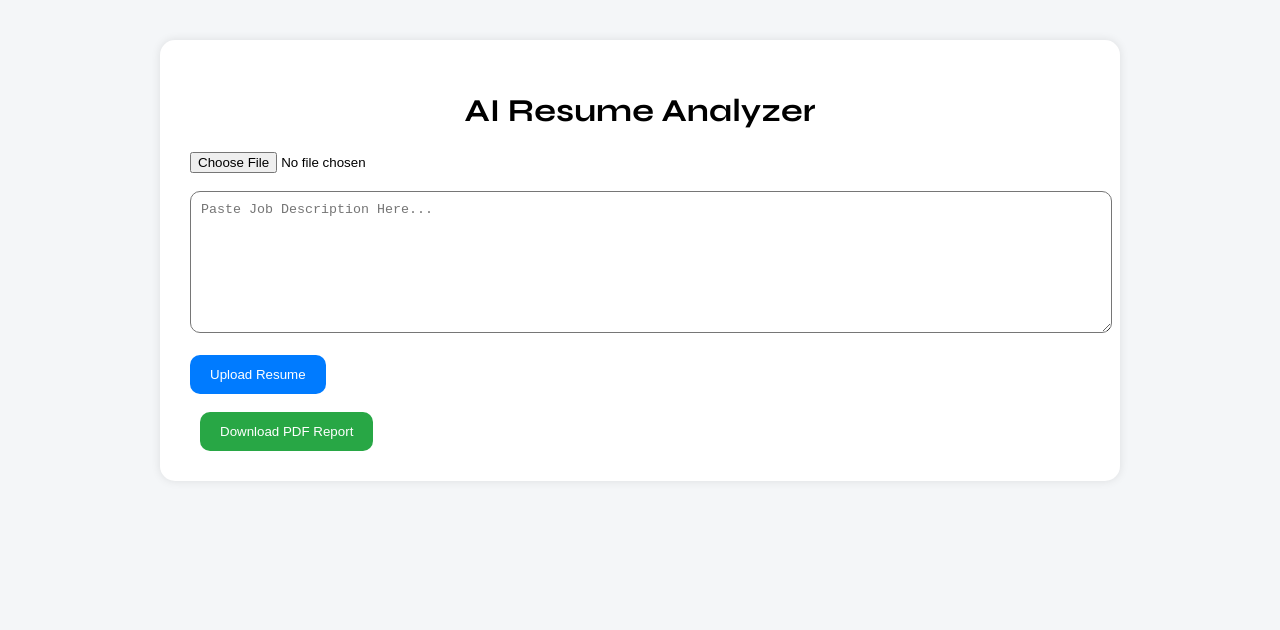
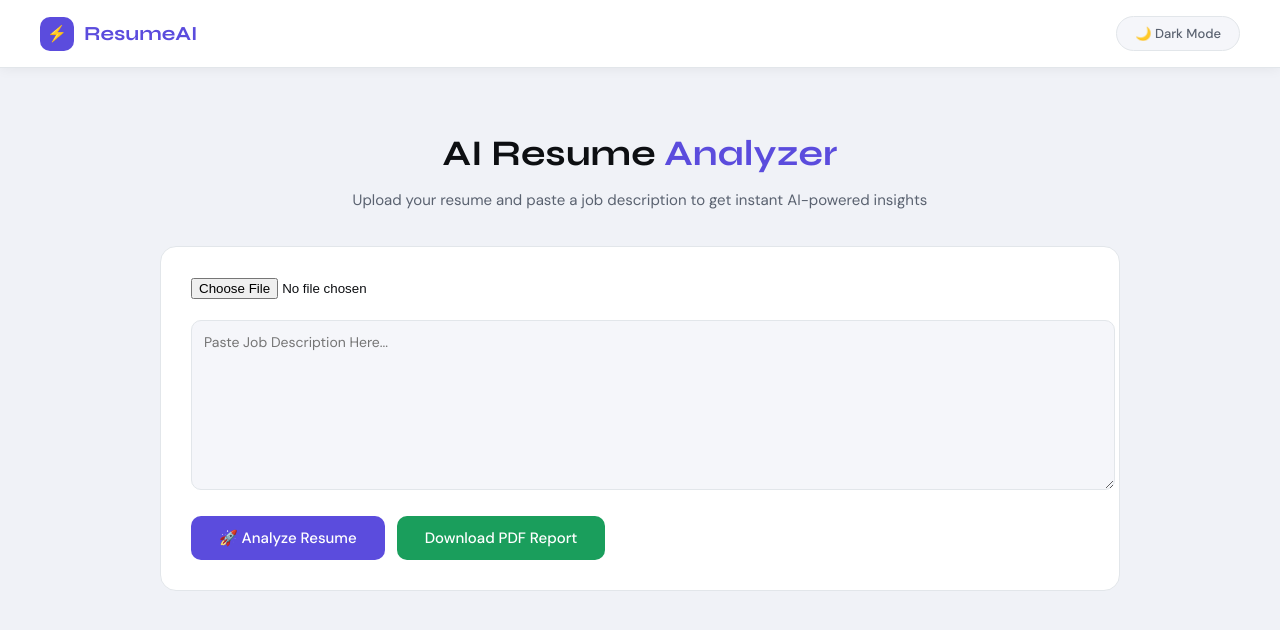
Before and after one commit to Siddhitapase20/AI-Resume-Analyzer-Job-Match-Platform-, a React (Create React App) app in the folder frontend/: page / in a window 1280 px wide. Shown: the top 630 px of the page. Built offline with nearby package versions, Linux system fonts and the light colour scheme.

Commit message:
better ui with dark mode toggle button

```diff
--- a/frontend/src/App.js
+++ b/frontend/src/App.js
@@ -29,7 +29,7 @@ function App() {
   const [aiResponse,setAiResponse]=useState("");
   const leftMargin = 15;
   const rightWidth=180;
-
+  const [theme,setTheme]=useState("light");
   const chartData={
     labels:["Matched Skills","Missing Skills"],
     datasets:[
@@ -40,6 +40,11 @@ function App() {
         borderWidth:1
       }
     ]
+  };
+  const toggleTheme=()=>{
+    const next=theme==='light'?'dark':'light';
+    setTheme(next);
+    document.documentElement.setAttribute("data-theme",next);
   };
   const handleUpload = async () => {
     if(!file){
@@ -199,256 +204,315 @@ doc.save("resume_analysis_report.pdf");
     <div>
       <style>{`@import url('https://fonts.googleapis.com/css2?family=Syne:wght@700&family=DM+Sans:wght@400;500&display=swap');
       :root{
-      --accent:#5b4cdd;
-      --bg:#f7f8fa;
-      --surface:#ffffff;
-      --text:#0d0f12;
+      --accent: #5b4cdd;
+      --accent-light: #ede9ff;
+      --bg: #f0f2f7;
+      --surface: #ffffff;
+      --surface2: #f5f6fa;
+      --text: #0d0f12;
       --text2: #5a6270;
-      --border:#e2e6ea;}
+      --border: #e2e6ea;
+      --green: #1a9e5c;
+      --green-light: #d4f7e7;
+      --red: #e03e3e;
+      --red-light: #fdeaea;
+      --blue-light: #dbeafe;
+      --shadow: 0 2px 16px rgba(0,0,0,0,07);
+      }
       [data-theme="dark"]{
-      --bg:#1a1d27;
-      --surface:#1a1f2e;
+      --bg:#0f1117;
+      --surface:#1a1d27;
+      --surface2:#22263a;
       --text:#f0f2ff;
       --text2: #8b91a8;
-      --border:#2e3348;}
+      --border:#2e3348;
+      --accent-light: #2d2660;
+      --green-light: #0d2e1e;
+      --red-light: #2e1010;
+      --blue-light: #1e2a45;
+      --shadow: 0 2px 16px rgba(0,0,0,0.3);}
         body{
         background: var(--bg);
         font-family:'DM Sans', sans-serif;
-        transition: all 0.2s ease;
+        color: var(--text);
+        transition: background 0.3s ease, color 0.3s ease;
         }
         h1,h2,h3{
           font-family:'Syne', sans-serif;}
+        textarea{
+        background: var(--surface2) !important;
+        color: var(--text) !important;
+        border: 1.5px solid var(--border) !important;
+        font-family:'DM Sans', sans-serif !important;
+        resize: vertical;
+        outline:none;
+        transition: border 0.2s ease;
+        }
+
+        textarea:focus{
+          border-color: var(--accent) !important;
+        }
+        button:hover{
+        opacity: 0.88;
+        transform: translateY(-1px);
+        transition: all 0.15s ease;
+        }
         `}
       </style>
 
-    <div
-      style={{
-        backgroundColor: "#f4f6f8",
-        minHeight: "100vh",
-        padding: "40px",
-        fontFamily: "Arial"
-      }}
-    >
+          {/* ── OUTER WRAPPER ── */}
+      <div style={{ background: "var(--bg)", minHeight: "100vh", transition: "background 0.3s ease" }}>
 
-      <div
-        style={{
-          maxWidth: "900px",
-          margin: "auto",
-          backgroundColor: "white",
+        {/* ── NAVBAR ── */}
+        <nav style={{
+          display: "flex", justifyContent: "space-between", alignItems: "center",
+          padding: "16px 40px",
+          background: "var(--surface)",
+          borderBottom: "1px solid var(--border)",
+          position: "sticky", top: 0, zIndex: 100,
+          boxShadow: "0 1px 12px rgba(0,0,0,0.06)"
+        }}>
+
+          {/* LOGO */}
+          <div style={{ display: "flex", alignItems: "center", gap: "10px" }}>
+            <div style={{
+              width: "34px", height: "34px", borderRadius: "10px",
+              background: "var(--accent)", display: "flex",
+              alignItems: "center", justifyContent: "center"
+            }}>
+              <span style={{ color: "white", fontSize: "16px" }}>⚡</span>
+            </div>
+            <span style={{ fontFamily: "Syne", fontWeight: 700, fontSize: "20px", color: "var(--accent)" }}>
+              ResumeAI
+            </span>
+          </div>
+
+          {/* DARK MODE BUTTON */}
+          <button onClick={toggleTheme} style={{
+            background: "var(--surface2)",
+            border: "1.5px solid var(--border)",
+            borderRadius: "999px",
+            padding: "8px 18px",
+            cursor: "pointer",
+            color: "var(--text2)",
+            fontSize: "13px",
+            fontFamily: "DM Sans",
+            fontWeight: 500
+          }}>
+            {theme === "light" ? "🌙 Dark Mode" : "☀️ Light Mode"}
+          </button>
+
+        </nav>
+
+        {/* ── MAIN ── */}
+        <main style={{ maxWidth: "960px", margin: "0 auto", padding: "40px 24px" }}>
+
+          {/* HERO */}
+          <div style={{ textAlign: "center", marginBottom: "36px" }}>
+            <h1 style={{ fontSize: "36px", fontWeight: 700, color: "var(--text)", marginBottom: "10px" }}>
+              AI Resume{" "}
+              <span style={{ color: "var(--accent)" }}>Analyzer</span>
+            </h1>
+            <p style={{ color: "var(--text2)", fontSize: "15px" }}>
+              Upload your resume and paste a job description to get instant AI-powered insights
+            </p>
+          </div>
+
+          {/* ── UPLOAD CARD ── */}
+          <div style={{
+            background: "var(--surface)",
+            borderRadius: "16px",
             padding: "30px",
-          borderRadius: "15px",
-          boxShadow: "0px 0px 10px rgba(0,0,0,0.1)"
-        }}
-      >
+            border: "1px solid var(--border)",
+            boxShadow: "var(--shadow)",
+            marginBottom: "24px"
+          }}>
 
-        <h1 style={{ textAlign: "center" }}>
-          AI Resume Analyzer
-        </h1>
-
+            {/* FILE INPUT */}
             <input
               type="file"
               onChange={(e) => setFile(e.target.files[0])}
+              style={{ color: "var(--text)" }}
             />
 
             <br /><br />
 
             {file && (
-          <p>
-            Selected file: {file.name}
+              <p style={{ color: "var(--text2)", fontSize: "14px", marginBottom: "12px" }}>
+                 Selected: <strong style={{ color: "var(--text)" }}>{file.name}</strong>
               </p>
             )}
 
+            {/* JOB DESCRIPTION TEXTAREA */}
             <textarea
               rows="8"
-          cols="80"
               placeholder="Paste Job Description Here..."
               value={jobDesc}
               onChange={(e) => setJobDesc(e.target.value)}
-          style={{
-            padding: "10px",
-            borderRadius: "10px",
-            width: "100%"
-          }}
+              style={{ padding: "12px", borderRadius: "10px", width: "100%", fontSize: "14px" }}
             />
 
             <br /><br />
+
+            {/* BUTTONS ROW */}
+            <div style={{ display: "flex", gap: "12px", flexWrap: "wrap" }}>
 
               <button
                 onClick={handleUpload}
                 disabled={loading}
                 style={{
-    padding: "12px 20px",
-    backgroundColor: "#007bff",
+                  padding: "12px 28px",
+                  background: loading ? "var(--border)" : "var(--accent)",
                   color: "white",
                   border: "none",
                   borderRadius: "10px",
-    opacity: loading ? 0.6 : 1,
-    cursor: loading ? "not-allowed" : "pointer"
+                  cursor: loading ? "not-allowed" : "pointer",
+                  fontFamily: "DM Sans",
+                  fontWeight: 500,
+                  fontSize: "15px"
                 }}
               >
-  {loading ? "Analyzing..." : "Upload Resume"}
+                {loading ? "⏳ Analyzing..." : "🚀 Analyze Resume"}
               </button>
 
-        <br /><br />
-
-        {/* DOWNLOAD BUTTON */}
               <button
                 onClick={downloadPDF}
                 style={{
-          padding:"12px 20px",
-          backgroundColor: "#28a745",
-          color:"white",
-          border:"none",
-          borderRadius:"10px",
-          cursor:"pointer",
-          marginLeft:"10px"}}
+                  padding: "12px 28px",
+                  background: "var(--green)",
+                  color: "white",
+                  border: "none",
+                  borderRadius: "10px",
+                  cursor: "pointer",
+                  fontFamily: "DM Sans",
+                  fontWeight: 500,
+                  fontSize: "15px"
+                }}
               >
                  Download PDF Report
               </button>
 
-        {/* DASHBOARD CARDS */}
-
-        {skills.length > 0 && (
-
-          <div
-            style={{
-              display: "flex",
-              gap: "20px",
-              marginTop: "20px",
-              flexWrap: "wrap"
-            }}
-          >
-
-            <div style={cardStyle}>
-              <h2>{atsScore}%</h2>
-              <div
-              style={{
-                width:"100%",
-                backgroundColor:"#ddd",
-                borderRadius:"10px",
-                overflow:"hidden",
-                marginTop:"10px"
-              }}
-              >
-                <div
-                style={{
-                  width:`${atsScore}%`,
-                  backgroundColor: atsScore >= 80 ? "#28a745" : atsScore >= 60 ? "#ffc107" : "#dc3545",
-                  height:"12px"
-                }}
-                ></div>
             </div>
-                <p>ATS Score</p>
-
 
           </div>
 
+          {/* ── DASHBOARD CARDS ── */}
+          {skills.length > 0 && (
+            <div style={{ display: "flex", gap: "16px", marginBottom: "24px", flexWrap: "wrap" }}>
+
+              {/* ATS SCORE CARD */}
               <div style={cardStyle}>
-              <h2>{skills.length}</h2>
-              <p>Detected Skills</p>
+                <p style={{ fontSize: "12px", color: "var(--text2)", marginBottom: "6px", fontWeight: 500 }}>ATS SCORE</p>
+                <h2 style={{
+                  fontSize: "32px", fontWeight: 700,
+                  color: atsScore >= 80 ? "var(--green)" : atsScore >= 60 ? "var(--amber)" : "var(--red)"
+                }}>
+                  {atsScore}%
+                </h2>
+                <div style={{
+                  width: "100%", background: "var(--border)",
+                  borderRadius: "999px", overflow: "hidden", marginTop: "10px", height: "8px"
+                }}>
+                  <div style={{
+                    width: `${atsScore}%`,
+                    background: atsScore >= 80 ? "var(--green)" : atsScore >= 60 ? "var(--amber)" : "var(--red)",
+                    height: "8px", borderRadius: "999px",
+                    transition: "width 1s ease"
+                  }} />
+                </div>
               </div>
 
+              {/* DETECTED SKILLS CARD */}
               <div style={cardStyle}>
-              <h2>{matchedSkills.length}</h2>
-              <p>Matched Skills</p>
+                <p style={{ fontSize: "12px", color: "var(--text2)", marginBottom: "6px", fontWeight: 500 }}>DETECTED SKILLS</p>
+                <h2 style={{ fontSize: "32px", fontWeight: 700, color: "var(--accent)" }}>{skills.length}</h2>
               </div>
 
+              {/* MATCHED SKILLS CARD */}
               <div style={cardStyle}>
-              <h2>{missingSkills.length}</h2>
-              <p>Missing Skills</p>
+                <p style={{ fontSize: "12px", color: "var(--text2)", marginBottom: "6px", fontWeight: 500 }}>MATCHED SKILLS</p>
+                <h2 style={{ fontSize: "32px", fontWeight: 700, color: "var(--green)" }}>{matchedSkills.length}</h2>
+              </div>
+
+              {/* MISSING SKILLS CARD */}
+              <div style={cardStyle}>
+                <p style={{ fontSize: "12px", color: "var(--text2)", marginBottom: "6px", fontWeight: 500 }}>MISSING SKILLS</p>
+                <h2 style={{ fontSize: "32px", fontWeight: 700, color: "var(--red)" }}>{missingSkills.length}</h2>
               </div>
 
             </div>
           )}
 
-        <br />
+          {/* ── SKILLS SECTIONS ── */}
+          {skills.length > 0 && (
+            <div>
 
-        {/* SKILLS SECTION */}
-
-        {skills.length > 0 && (
-
+              {/* DETECTED SKILLS */}
               <div style={sectionBox}>
-
-            <h2>Detected Skills</h2>
-
+                <h2 style={sectionTitle}>🔍 Detected Skills</h2>
                 <div style={tagContainer}>
-              {skills.map((skill, index) => (
-                <span key={index} style={blueTag}>
-                  {skill}
-                </span>
-              ))}
-            </div>
-
-            <div style={sectionBox}>
-            <h2>Matched Skills</h2>
-
-            <div style={tagContainer}>
-              {matchedSkills.map((skill, index) => (
-                <span key={index} style={greenTag}>
-                  {skill}
-                </span>
+                  {skills.map((skill, i) => (
+                    <span key={i} style={blueTag}>{skill}</span>
                   ))}
                 </div>
               </div>
 
+              {/* MATCHED SKILLS */}
               <div style={sectionBox}>
-            <h2>Missing Skills</h2>
-
+                <h2 style={sectionTitle}>✅ Matched Skills</h2>
                 <div style={tagContainer}>
-              {missingSkills.map((skill, index) => (
-                <span key={index} style={redTag}>
-                  {skill}
-                </span>
+                  {matchedSkills.map((skill, i) => (
+                    <span key={i} style={greenTag}>{skill}</span>
                   ))}
                 </div>
               </div>
 
+              {/* MISSING SKILLS */}
               <div style={sectionBox}>
-            <h2>Skills Analysis Chart</h2>
-            <div
-            style={{
-              width:"350px",
-              margin:"auto"
-            }}
-            >
+                <h2 style={sectionTitle}>⚠️ Missing Skills</h2>
+                <div style={tagContainer}>
+                  {missingSkills.map((skill, i) => (
+                    <span key={i} style={redTag}>{skill}</span>
+                  ))}
+                </div>
+              </div>
+
+              {/* PIE CHART */}
+              <div style={sectionBox}>
+                <h2 style={sectionTitle}>📊 Skills Analysis Chart</h2>
+                <div style={{ width: "320px", margin: "auto" }}>
                   <Pie data={chartData} />
-            </div></div><br/>
+                </div>
+              </div>
 
+              {/* SUGGESTIONS */}
               <div style={sectionBox}>
-            <h2>Suggestions</h2>
-
-            <ul>
-              {suggestions.map((item, index) => (
-                <li key={index}>{item}</li>
+                <h2 style={sectionTitle}>💡 Suggestions</h2>
+                <ul style={{ paddingLeft: "20px", display: "flex", flexDirection: "column", gap: "8px" }}>
+                  {suggestions.map((item, i) => (
+                    <li key={i} style={{ color: "var(--text2)", lineHeight: "1.6" }}>{item}</li>
                   ))}
                 </ul>
+                {loading && <h3 style={{ color: "var(--text2)", marginTop: "12px" }}>Analyzing with AI...</h3>}
+              </div>
 
-            {loading && <h3>Analyzing with AI...</h3>}</div>
-
+              {/* AI ANALYSIS */}
               <div style={sectionBox}>
-            <h2>AI Analysis</h2>
-
-<div
-  style={{
-    background: "#f5f5f5",
+                <h2 style={sectionTitle}>🤖 AI Analysis</h2>
+                <div style={{
+                  background: "var(--surface2)",
                   padding: "20px",
-    borderRadius: "10px"
-  }}
->
-  <pre
-    style={{
+                  borderRadius: "12px",
+                  border: "1px solid var(--border)"
+                }}>
+                  <pre style={{
                     whiteSpace: "pre-wrap",
                     lineHeight: "1.8",
-      color: "#333",
-      fontSize: "15px",
+                    color: "var(--text)",
+                    fontSize: "14px",
                     fontFamily: "DM Sans",
-      background: "#fff",
-      padding: "15px",
-      borderRadius: "10px",
-      border: "1px solid #ddd",
                     overflowX: "auto"
-    }}
-  >
+                  }}>
                     {aiResponse}
                   </pre>
                 </div>
@@ -457,59 +521,73 @@ doc.save("resume_analysis_report.pdf");
             </div>
           )}
 
+        </main>
       </div>
-</div>
+
     </div>
   );
 }
-/* CARD STYLE */
+
+/* ── STYLES ── */
 
 const cardStyle = {
-  backgroundColor: "#ffffff",
-  padding: "20px",
-  borderRadius: "12px",
-  width: "180px",
+  background: "var(--surface)",
+  padding: "20px 24px",
+  borderRadius: "14px",
+  flex: "1",
+  minWidth: "160px",
   textAlign: "center",
-  boxShadow: "0px 0px 8px rgba(0,0,0,0.1)"
+  border: "1px solid var(--border)",
+  boxShadow: "var(--shadow)"
 };
 
-// section box
-const sectionBox={
-  background:"#fff",
-  padding:"20px",
-  borderRadius:"14px",
-  marginBottom:"20px",
-  border:"1px solid #e5e7eb",
-  boxShadow:"0px 2px 8px rgba(0,0,0,0.5)"
+const sectionBox = {
+  background: "var(--surface)",
+  padding: "24px",
+  borderRadius: "16px",
+  marginBottom: "20px",
+  border: "1px solid var(--border)",
+  boxShadow: "var(--shadow)"
 };
 
-/* TAG CONTAINER */
+const sectionTitle = {
+  fontSize: "18px",
+  fontWeight: 700,
+  color: "var(--text)",
+  marginBottom: "16px"
+};
 
 const tagContainer = {
   display: "flex",
   flexWrap: "wrap",
-  gap: "10px",
-  marginBottom: "20px"
+  gap: "10px"
 };
 
-/* TAGS */
-
 const blueTag = {
-  backgroundColor: "#d0e7ff",
-  padding: "8px 14px",
-  borderRadius: "20px"
+  background: "var(--blue-light)",
+  color: "var(--accent)",
+  padding: "7px 14px",
+  borderRadius: "999px",
+  fontSize: "13px",
+  fontWeight: 500
 };
 
 const greenTag = {
-  backgroundColor: "#d4f8d4",
-  padding: "8px 14px",
-  borderRadius: "20px"
+  background: "var(--green-light)",
+  color: "var(--green)",
+  padding: "7px 14px",
+  borderRadius: "999px",
+  fontSize: "13px",
+  fontWeight: 500
 };
 
 const redTag = {
-  backgroundColor: "#ffd6d6",
-  padding: "8px 14px",
-  borderRadius: "20px"
+  background: "var(--red-light)",
+  color: "var(--red)",
+  padding: "7px 14px",
+  borderRadius: "999px",
+  fontSize: "13px",
+  fontWeight: 500
 };
 
 export default App;
```
Lines whose indentation alone changed are shown as unchanged.
